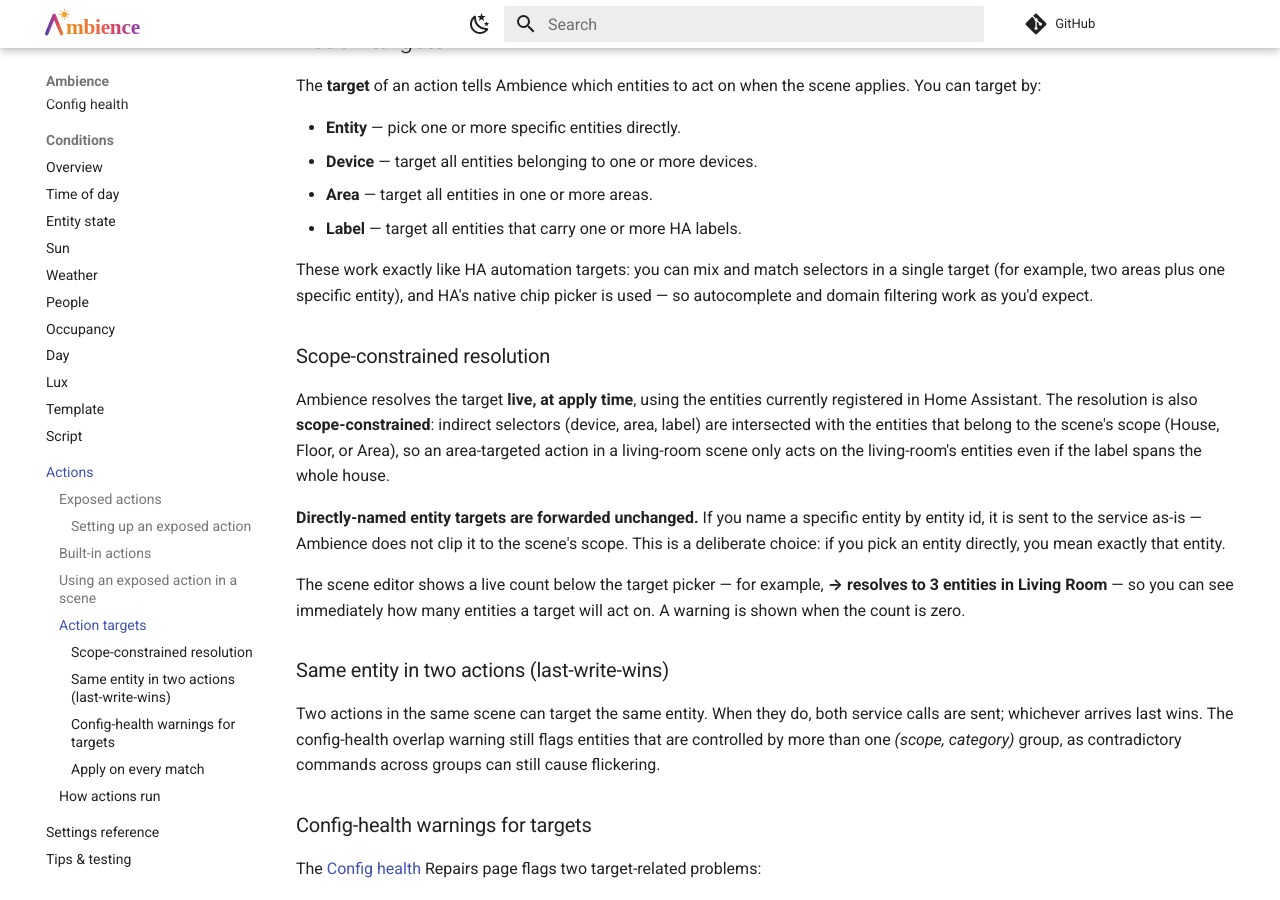
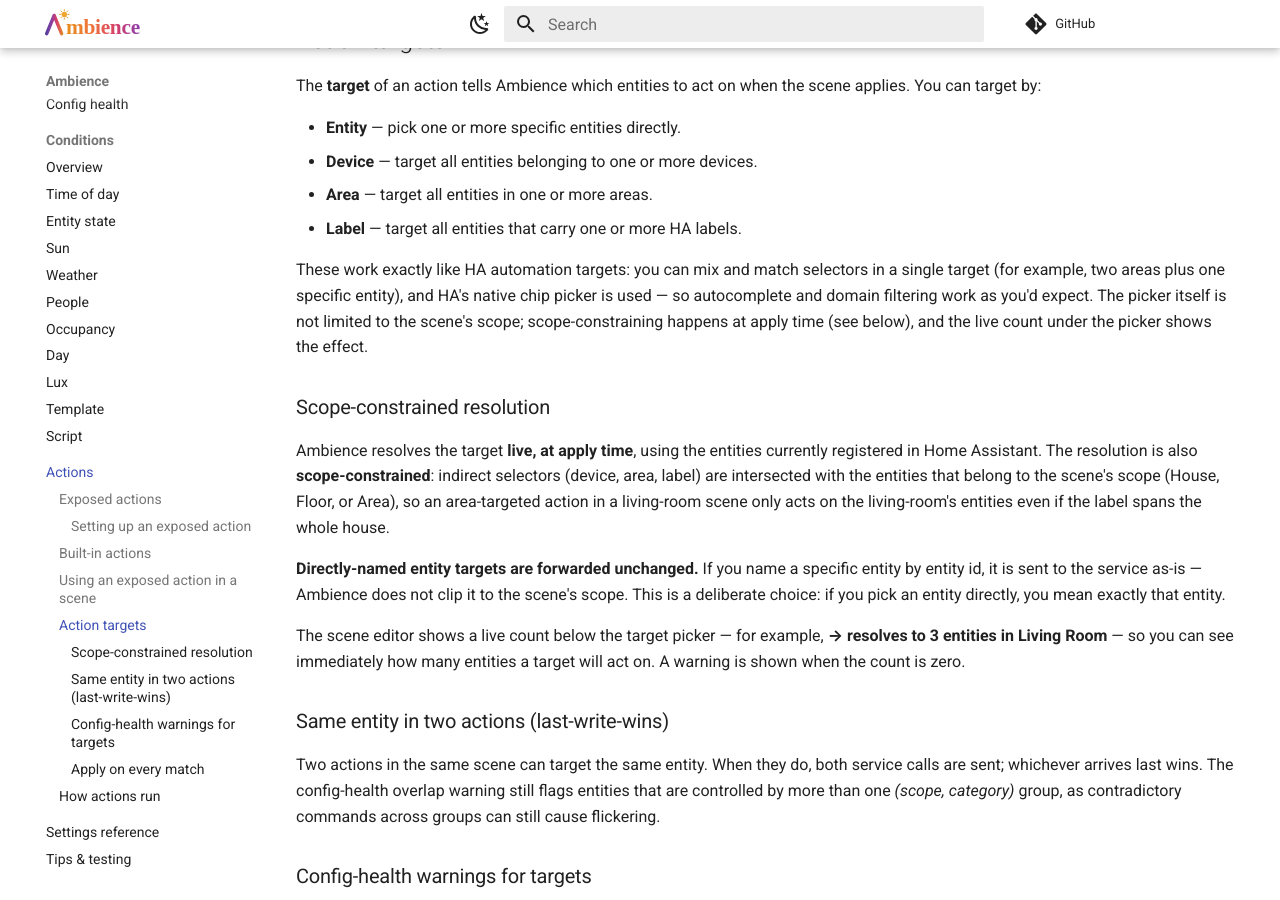
Before and after one commit to clintongormley/ambience, an MkDocs documentation site: the page built from docs/actions.md, in a window 1280 px wide and 900 px high, scrolled down 2450 px. Built offline with MkDocs 1.6.1 and Material for MkDocs 9.7.7, drawn with Linux system fonts in a browser that asks for light colours; comment, search, counter and statistics services are not loaded.

Commit message:
docs(actions): clarify the target picker is not scope-filtered

```diff
--- a/docs/actions.md
+++ b/docs/actions.md
@@ -90,7 +90,7 @@ The **target** of an action tells Ambience which entities to act on when the sce
 - **Area** — target all entities in one or more areas.
 - **Label** — target all entities that carry one or more HA labels.
 
-These work exactly like HA automation targets: you can mix and match selectors in a single target (for example, two areas plus one specific entity), and HA's native chip picker is used — so autocomplete and domain filtering work as you'd expect.
+These work exactly like HA automation targets: you can mix and match selectors in a single target (for example, two areas plus one specific entity), and HA's native chip picker is used — so autocomplete and domain filtering work as you'd expect. The picker itself is not limited to the scene's scope; scope-constraining happens at apply time (see below), and the live count under the picker shows the effect.
 
 ### Scope-constrained resolution
 
```
